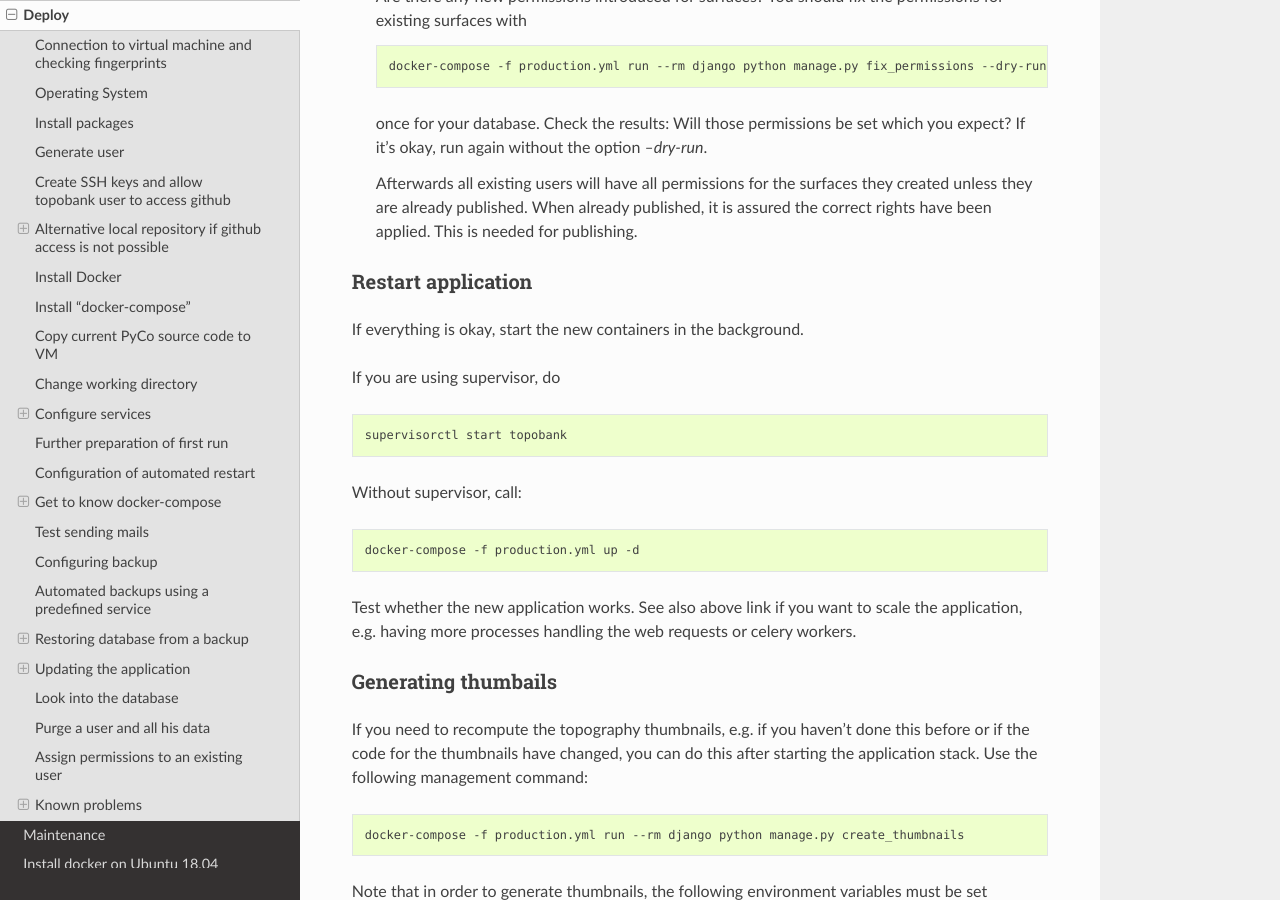
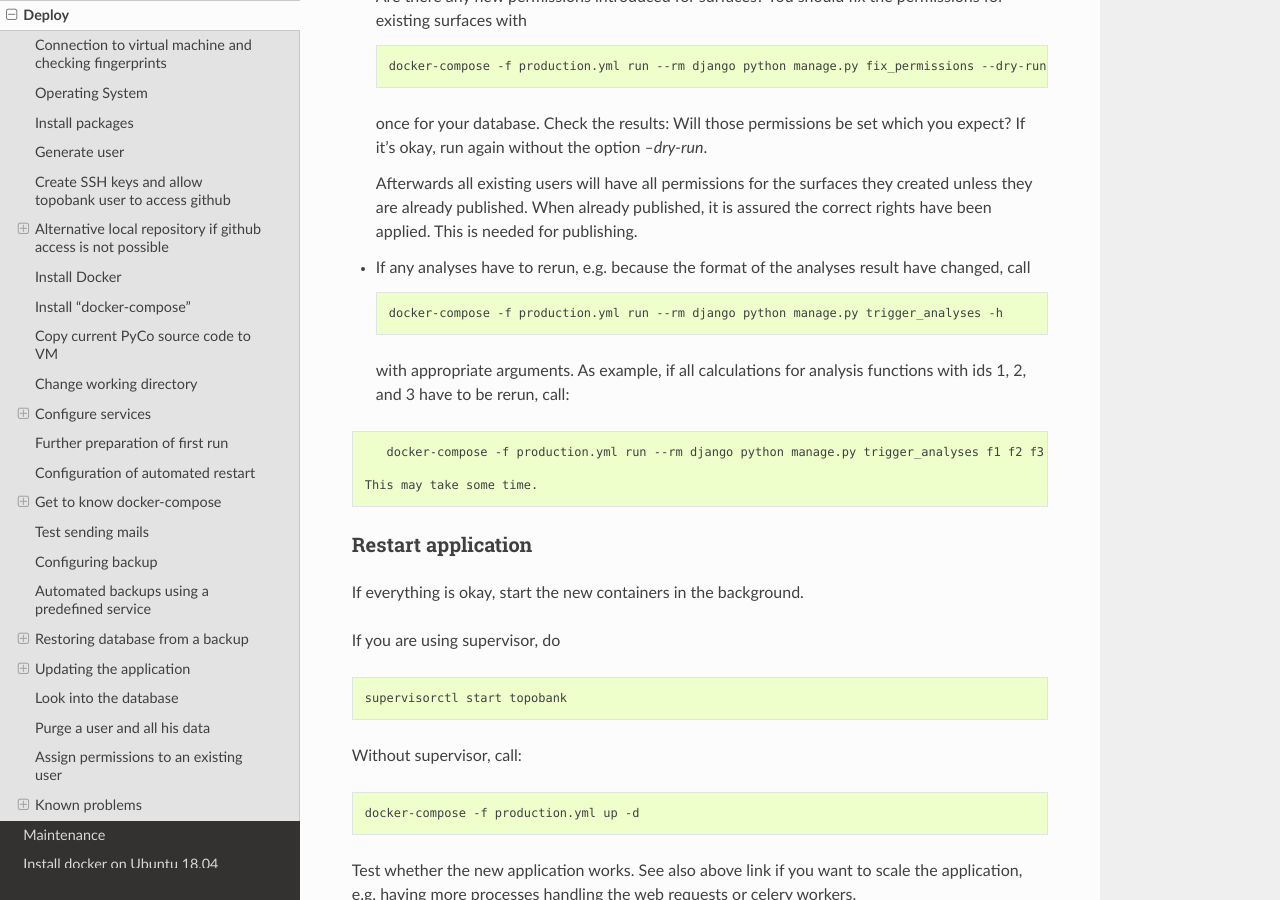
Before and after one commit to ContactEngineering/topobank, a Sphinx documentation site: the page built from docs/deploy.rst, in a window 1280 px wide and 900 px high, scrolled down 20075 px. Built offline with Sphinx 7.4.7 and the Read the Docs theme 2.0.0, drawn with Linux system fonts in a browser that asks for light colours.

```diff
--- a/docs/deploy.rst
+++ b/docs/deploy.rst
@@ -1064,6 +1064,22 @@ If building the containers was successful, aks yourself these questions:
   unless they are already published. When already published, it is assured the correct
   rights have been applied. This is needed for publishing.
 
+- If any analyses have to rerun, e.g. because the format of the analyses result have changed,
+  call
+
+  .. code:: bash
+
+     docker-compose -f production.yml run --rm django python manage.py trigger_analyses -h
+
+  with appropriate arguments. As example, if all calculations for analysis functions with
+  ids 1, 2, and 3 have to be rerun, call:
+
+.. code:: bash
+
+     docker-compose -f production.yml run --rm django python manage.py trigger_analyses f1 f2 f3
+
+  This may take some time.
+
 
 Restart application
 ...................
@@ -1084,6 +1100,8 @@ Without supervisor, call:
 
 Test whether the new application works. See also above link if you want to scale the application,
 e.g. having more processes handling the web requests or celery workers.
+
+
 
 Generating thumbails
 ....................
```
Also changed, not shown: CHANGELOG.md (+3 -0 lines), 1 other file.
